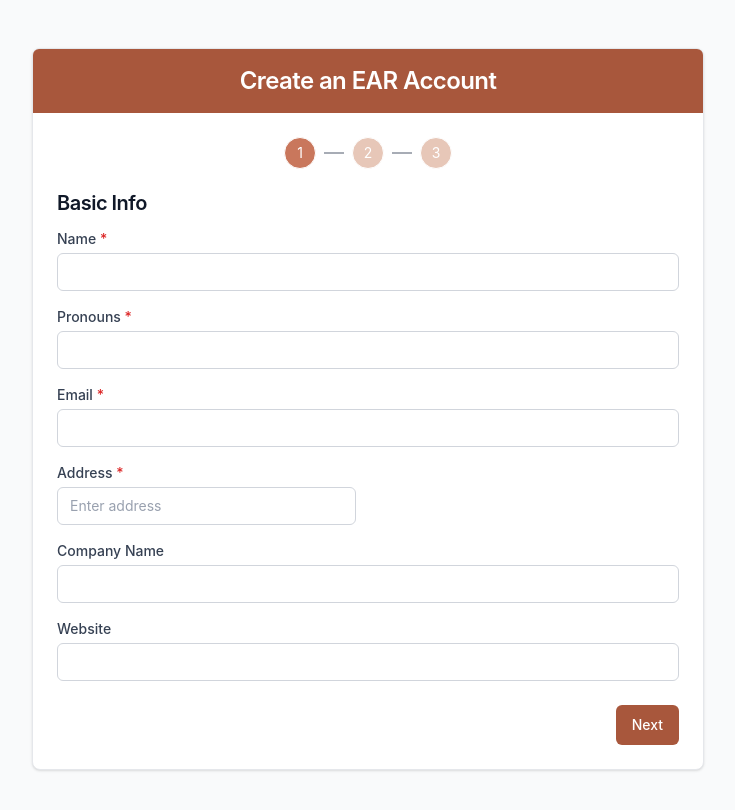
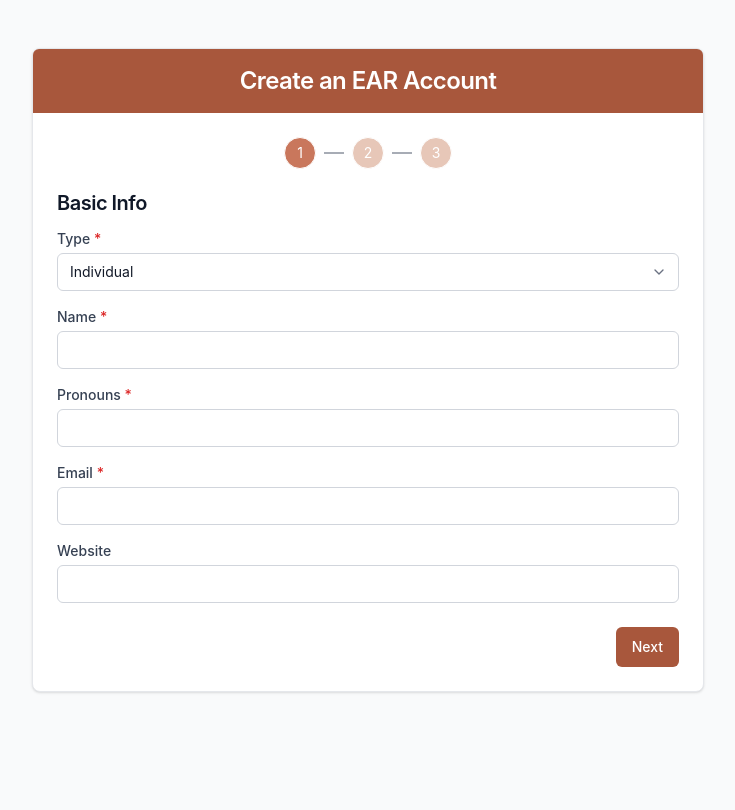
Before and after one commit to Emerging-Artist-Resources/EAR, a Next.js app: page /auth/signup/basic in a window 1280 px wide. Shown: the top 810 px of the page, without its empty margins (272-1007 px from the left). Built offline with nearby package versions, Linux system fonts and the light colour scheme.

Commit message:
Created dropdown block component. Updated sign up form to include types

```diff
--- /dev/null
+++ b/src/components/forms/blocks/Dropdown.tsx
@@ -0,0 +1,71 @@
+"use client"
+
+import React from "react"
+import { UseFormReturn } from "react-hook-form"
+import { Select } from "@/components/ui/select"
+
+type Option = {
+  value: string
+  label?: string
+  disabled?: boolean
+}
+
+interface DropdownProps<T extends Record<string, unknown>> {
+  form: UseFormReturn<T>
+  name: string
+  label?: string
+  options: Option[]
+  placeholder?: string
+  required?: boolean
+  showAsterisk?: boolean
+  errorMode?: "touched" | "always"
+  className?: string
+}
+
+export function Dropdown<T extends Record<string, unknown>>({
+  form,
+  name,
+  label,
+  options,
+  placeholder,
+  required = false,
+  showAsterisk = true,
+  errorMode = "touched",
+  className,
+}: DropdownProps<T>) {
+  const state = form.getFieldState(name as unknown as never)
+  const showError =
+    Boolean(state.error) &&
+    (errorMode === "always" ||
+      state.isTouched ||
+      form.formState.isSubmitted ||
+      form.formState.submitCount > 0)
+
+  return (
+    <div className={className}>
+      {label && (
+        <label className="mb-1 block text-sm font-medium text-gray-700">
+          {label} {required && showAsterisk && <span className="text-error-600">*</span>}
+        </label>
+      )}
+      <Select
+        {...form.register(name as unknown as never)}
+        error={showError}
+      >
+        {placeholder && (
+          <option value="" disabled>
+            {placeholder}
+          </option>
+        )}
+        {options.map((opt) => (
+          <option key={opt.value} value={opt.value} disabled={opt.disabled}>
+            {opt.label ?? opt.value}
+          </option>
+        ))}
+      </Select>
+      {showError && state.error?.message && (
+        <p className="mt-1 text-xs text-error-600">{String(state.error.message)}</p>
+      )}
+    </div>
+  )
+}
--- a/src/components/signup/BasicInfo.tsx
+++ b/src/components/signup/BasicInfo.tsx
@@ -5,19 +5,75 @@ import { Section } from "@/components/forms/blocks/Section"
 import { TextField } from "@/components/forms/blocks/TextField"
 import { EventFormData } from "@/lib/validations/events"
 import { LocationField } from "../forms/blocks/LocationField"
+import { Dropdown } from "../forms/blocks/Dropdown"
+import { useEffect } from "react"
 interface SignUpBasicInfoProps {
     form: UseFormReturn<EventFormData>
 }
 
 export function SignUpBasicInfo({ form }: SignUpBasicInfoProps) {
+
+    const type = form.watch("type") as string | undefined
+    const isIndividual = type === "INDIVIDUAL"
+    const isCompany = type === "COMPANY"
+    const isFestivalOrganization = type === "FESTIVAL_ORGANIZATION"
+    const isOther = type === "OTHER"
+
+    useEffect(() => {
+        if (isCompany) {
+            form.setValue("company", "")
+        }
+        if (isFestivalOrganization) {
+            form.setValue("festivalName", "")
+        }
+        if (isOther) {
+            form.setValue("otherType", "")
+        }
+        if (isIndividual) {
+            form.setValue("submitterName", "")
+        }
+    }, [isCompany, isFestivalOrganization, isOther, isIndividual, form])
+
     return (
         <Section title="Basic Info">
-            <TextField form={form} name={"name"} label="Name" required/>
-            <TextField form={form} name={"pronouns"} label="Pronouns" required/>
-            <TextField form={form} name={"email"} label="Email" required/>
-            <LocationField form={form} addressName={"address"} label="Address" required/>
-            <TextField form={form} name={"company-name"} label="Company Name"/>
-            <TextField form={form} name={"website"} label="Website"/>
+            <Dropdown form={form} name={"type"} label="Type" options={
+                [{ label: "Individual", value: "INDIVIDUAL" },
+                { label: "Company", value: "COMPANY" },
+                { label: "Festival/Presenting Organization", value: "FESTIVAL_ORGANIZATION"},
+                { label: "Other", value: "OTHER" }]} required/>
+            {isIndividual && (
+                <>
+                    <TextField form={form} name={"submitterName"} label="Name" required/>
+                    <TextField form={form} name={"submitterPronouns"} label="Pronouns" required/>
+                    <TextField form={form} name={"submitterEmail"} label="Email" type="email" required/>
+                    <TextField form={form} name={"website"} label="Website" />
+                </>
+            )}
+            {isCompany && (
+                <>
+                    <TextField form={form} name={"companyName"} label="Company Name" required/>
+                    <TextField form={form} name={"companyWebsite"} label="Company Website" type="url"/>
+                    <TextField form={form} name={"contactName"} label="Contact Name" required/>
+                    <TextField form={form} name={"contactEmail"} label="Contact Email" type="email"/>
+                </>
+            )}
+            {isFestivalOrganization && (
+                <>
+                    <TextField form={form} name={"festivalName"} label="Festival Name" required/>
+                    <TextField form={form} name={"festivalWebsite"} label="Festival Website" type="url"/>
+                    <TextField form={form} name={"contactName"} label="Contact Name" required/>
+                    <TextField form={form} name={"contactEmail"} label="Contact Email" type="email"/>
+                </>
+            )}
+            {isOther && (
+                <>
+                    <TextField form={form} name={"otherType"} label="Other Type" required/>
+                    <TextField form={form} name={"otherWebsite"} label="Website" type="url"/>
+                    <TextField form={form} name={"contactName"} label="Contact Name" required/>
+                    <TextField form={form} name={"contactEmail"} label="Contact Email" type="email"/>
+                </>
+            )}
+
         </Section>
     )
 }
```
